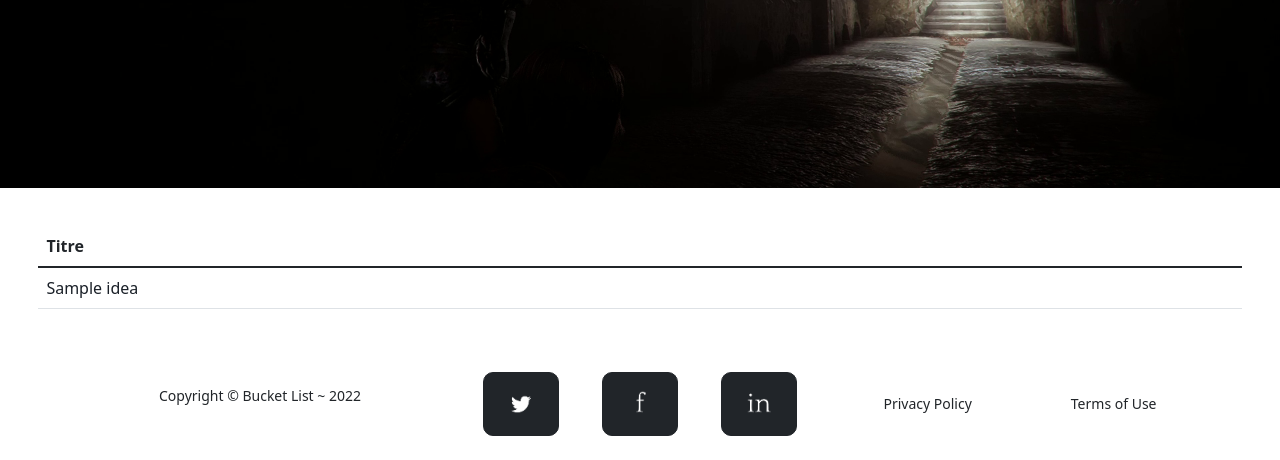
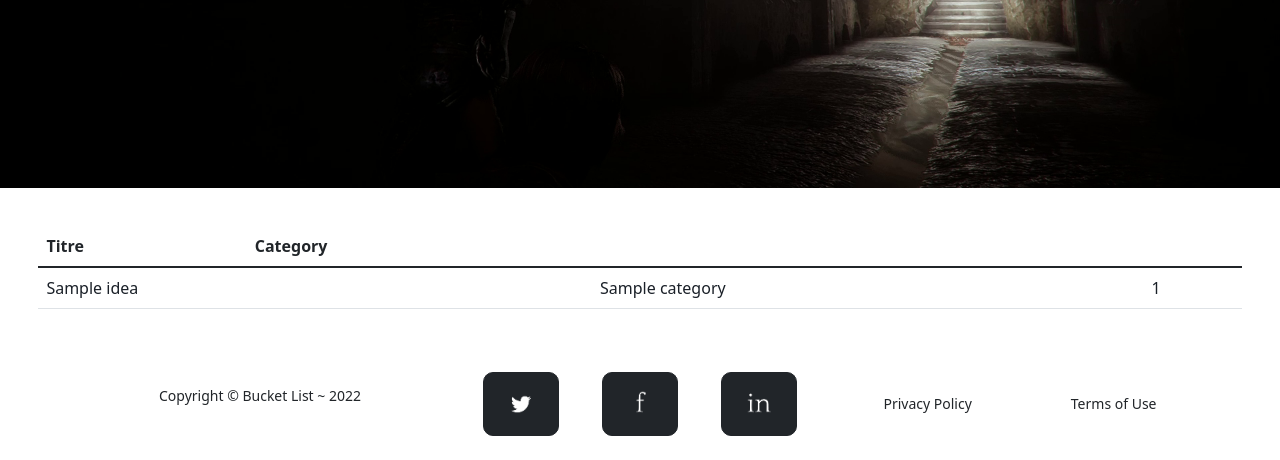
Before and after one commit to EstelleG35/tp.eni.bucket-list, a Symfony app: template templates/idea/list.html.twig in a window 1280 px wide. Shown: the part 412-872 px from the top of the page. Run offline with Twig, Linux system fonts and the light colour scheme; the template is opened without the code that fills it: most values are stand-ins (such as "Sample title", 1, 10 or a date in 2020); some libraries are stand-ins or nearby versions.

Commit message:
modifs restantes _ 29/04

```diff
--- a/templates/idea/detail.html.twig
+++ b/templates/idea/detail.html.twig
@@ -7,9 +7,7 @@
 {% endblock %}
 
 {%  block main %}
-    <h2 class="display-4 titre-idee">{{ idea.title }}
-
-    </h2>
+    <h2 class="display-4 titre-idee">{{ idea.title }}</h2>
     <div class="blockquote-footer text-center">
         <p>{{ idea.category.name }}</p>
     </div>
--- a/templates/idea/list.html.twig
+++ b/templates/idea/list.html.twig
@@ -17,12 +17,15 @@
                 <thead>
                     <tr>
                         <th scope="col">Titre</th>
+                        <th scope="col">Category</th>
                     </tr>
                 </thead>
                 <tbody>
                     {% for idea in ideas %}
                         <tr>
                             <td colspan="2"> <a href="{{ path('app_detail',{id:idea.id })}}">{{ idea.title }}</a> </td>
+                            <td colspan="2"> <a href="{{ path('app_detail',{id:idea.id })}}">{{ idea.category.name }}</a> </td>
+                            <td colspan="2"> <a href="{{ path('app_detail',{id:idea.id })}}">{{ idea.category.id }}</a> </td>
                         </tr>
                     {% endfor %}
                 </tbody>
--- a/templates/layout.html.twig
+++ b/templates/layout.html.twig
@@ -36,13 +36,15 @@
                         <li class="nav-item"><a class="nav-link" href="{{ url('app_home') }}">Accueil</a></li>
                         <li class="nav-item"><a class="nav-link" href="{{ url('app_about_us') }}">About Us</a></li>
                         <li class="nav-item"><a class="nav-link" href="{{ url('app_list') }}">Liste des idées</a></li>
-                        {#                        {% if is_not_granted('ROLE_USER') %}#}
-                        <li class="nav-item"><a class="nav-link" href="{{ url('app_register') }}">S'inscrire</a></li>
-                        <li class="nav-item"><a class="nav-link" href="{{ url('app_login') }}">Connexion</a></li>
-                        {#                        {% endif %}#}
+
+
+
                         {% if is_granted('ROLE_USER') %}
                             <li class="nav-item"><a class="nav-link" href="{{ url('app_creer_idee') }}">Créer une idée</a></li>
                             <li class="nav-item"><a class="nav-link" href="{{ url('app_logout') }}">Déconnexion</a></li>
+                            {% else %}
+                                <li class="nav-item"><a class="nav-link" href="{{ url('app_register') }}">S'inscrire</a></li>
+                                <li class="nav-item"><a class="nav-link" href="{{ url('app_login') }}">Connexion</a></li>
                         {% endif %}
                     </ul>
                 </div>
```
